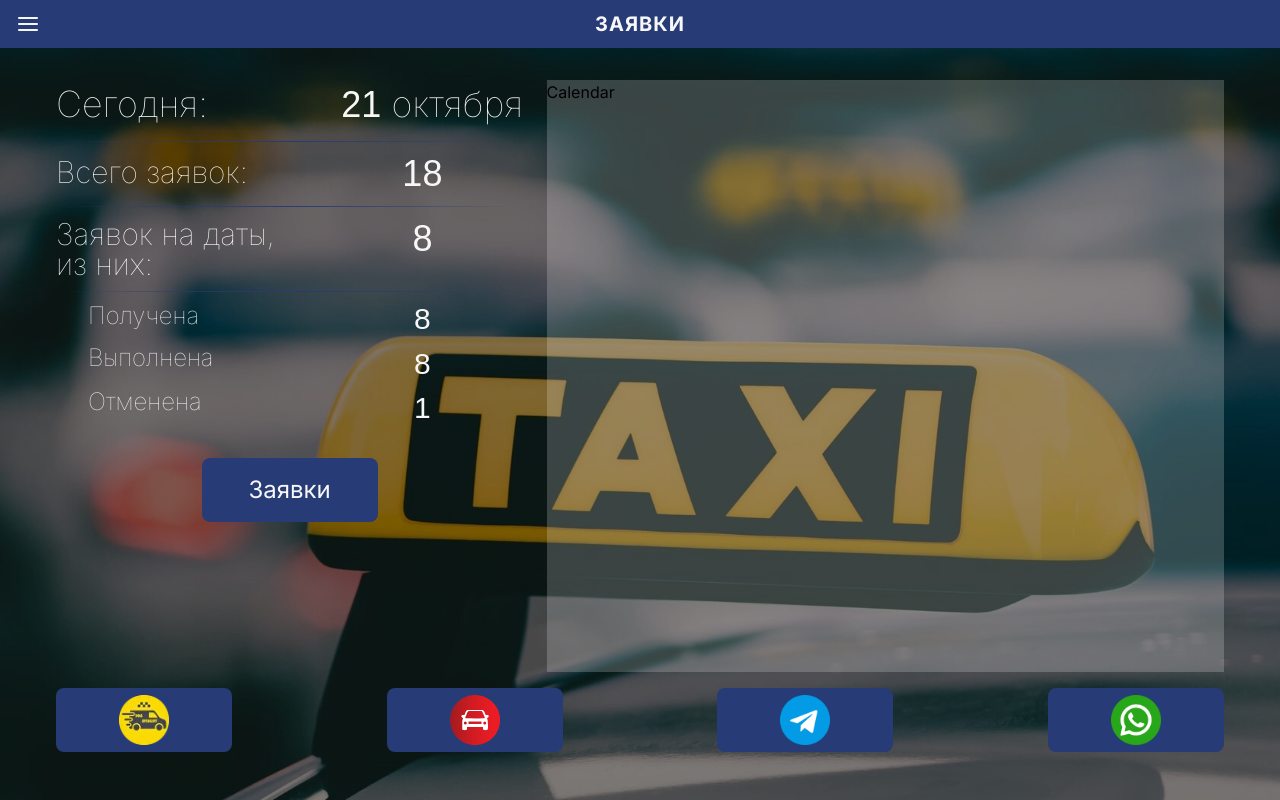
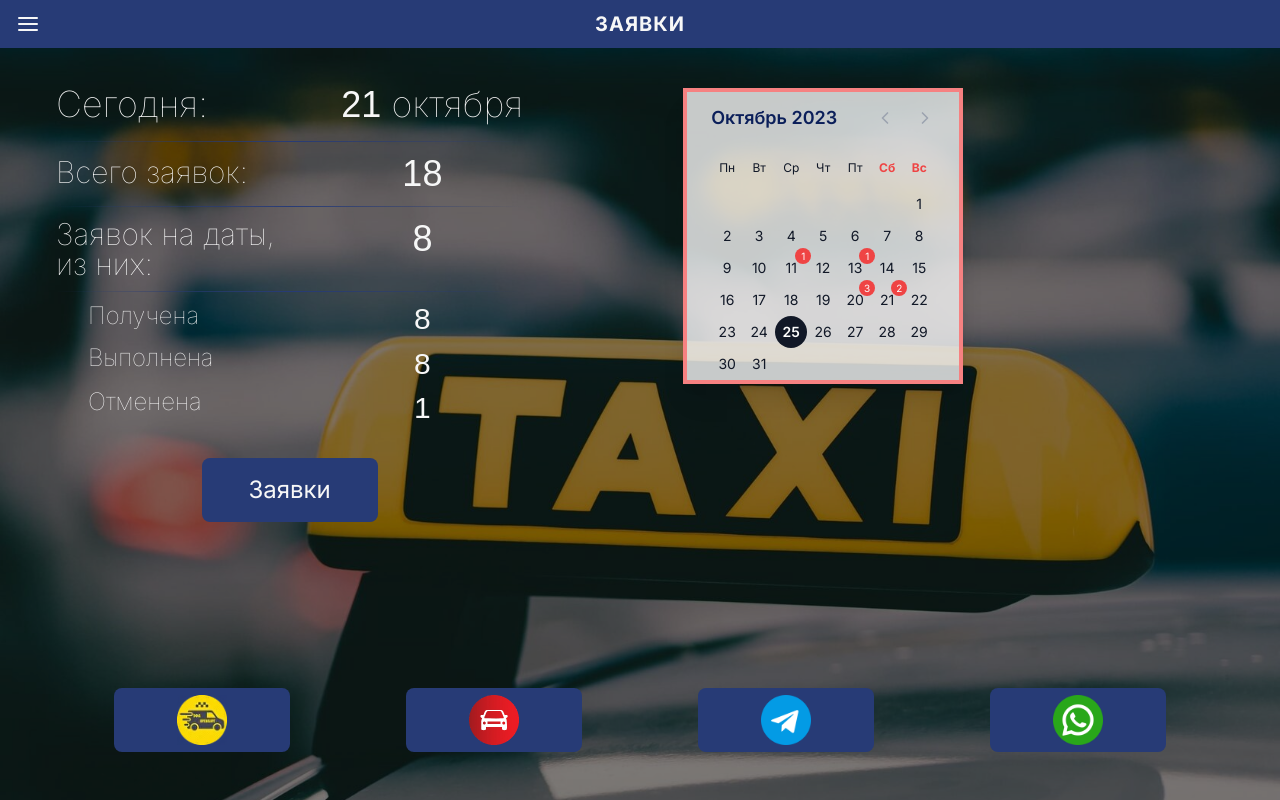
Before and after one commit to RVKPYATI/app_orders, a Next.js app: page / in a window 1280 px wide. Built offline with nearby package versions, Linux system fonts and the light colour scheme; a web font is replaced by a local one; what @designbycode/tailwindcss-text-shadow would draw is missing.

Commit message:
add Calendar+ adaptive md

```diff
--- a/src/app/globals.css
+++ b/src/app/globals.css
@@ -21,7 +21,7 @@
     @apply fixed flex h-12 w-full items-center justify-center bg-primary text-baseColor;
   }
 
-  .app__title {
+  .navbar__title {
   @apply w-full text-center text-xl font-bold leading-none tracking-wider;
   }
 
--- a/src/app/page.js
+++ b/src/app/page.js
@@ -5,7 +5,7 @@ import { Stata } from "@/components/Stata/Stata";
 export default function Home() {
   return (
     <main className="mx-auto h-screen max-w-[1200px] items-start justify-center px-4 pt-12">
-      <div className="mb-4 flex h-[78vh] w-full justify-between gap-4 pt-8">
+      <div className="mb-4 flex h-[78vh] w-full justify-start gap-40 pt-8">
         <Stata />
         <Calendar />
       </div>
--- a/src/components/BtnGroup/BtnGroup.jsx
+++ b/src/components/BtnGroup/BtnGroup.jsx
@@ -11,7 +11,7 @@ export function BtnGroup() {
   ];
 
   return (
-    <div className="btn_group flex w-full items-center justify-between bg-baseColor/0">
+    <div className="btn_group flex w-full items-center justify-around bg-baseColor/0">
       {buttons.map(btn => (
         <BtnComponent
           btn={btn}
--- a/src/components/Calendar/Calendar.jsx
+++ b/src/components/Calendar/Calendar.jsx
@@ -1,7 +1,240 @@
+"use client";
+
+import {
+  add,
+  eachDayOfInterval,
+  endOfMonth,
+  format,
+  getDay,
+  isEqual,
+  isSameDay,
+  isSameMonth,
+  isToday,
+  parse,
+  parseISO,
+  startOfToday,
+} from "date-fns";
+import { ru } from "date-fns/locale";
+import { ChevronLeft, ChevronRight } from "lucide-react";
+import { useState } from "react";
+
+const clients = [
+  {
+    id: 1,
+    name: "Ольга Петрова",
+    imageUrl:
+      "https://images.unsplash.com/photo-1494790108377-be9c29b29330?ixlib=rb-1.2.1&ixid=eyJhcHBfaWQiOjEyMDd9&auto=format&fit=facearea&facepad=2&w=256&h=256&q=80",
+    date: "2023-10-11T13:00",
+    direction: "Оренбург-Уфа",
+  },
+  {
+    id: 2,
+    name: "Семенов Семен",
+    imageUrl:
+      "https://images.unsplash.com/photo-1519244703995-f4e0f30006d5?ixlib=rb-1.2.1&ixid=eyJhcHBfaWQiOjEyMDd9&auto=format&fit=facearea&facepad=2&w=256&h=256&q=80",
+    date: "2023-10-20T09:00",
+    direction: "Оренбург-Уфа",
+  },
+  {
+    id: 3,
+    name: "Андреев Андрей",
+    imageUrl:
+      "https://images.unsplash.com/photo-1506794778202-cad84cf45f1d?ixlib=rb-1.2.1&ixid=eyJhcHBfaWQiOjEyMDd9&auto=format&fit=facearea&facepad=2&w=256&h=256&q=80",
+    date: "2023-10-20T17:00",
+    direction: "Уфа-Оренбург",
+  },
+  {
+    id: 4,
+    name: "Ольга Петрова",
+    imageUrl:
+      "https://images.unsplash.com/photo-1494790108377-be9c29b29330?ixlib=rb-1.2.1&ixid=eyJhcHBfaWQiOjEyMDd9&auto.format&fit=facearea&facepad=2&w=256&h=256&q=80",
+    date: "2023-10-20T13:00",
+    direction: "Уфа-Оренбург",
+  },
+  {
+    id: 5,
+    name: "Семенов Семен",
+    imageUrl:
+      "https://images.unsplash.com/photo-1519244703995-f4e0f30006d5?ixlib=rb-1.2.1&ixid=eyJhcHBfaWQiOjEyMDd9&auto=format&fit=facearea&facepad=2&w=256&h=256&q=80",
+    date: "2023-10-13T14:00",
+    direction: "Уфа-Оренбург",
+  },
+  {
+    id: 6,
+    name: "Ольга Петрова",
+    imageUrl:
+      "https://images.unsplash.com/photo-1494790108377-be9c29b29330?ixlib=rb-1.2.1&ixid=eyJhcHBfaWQiOjEyMDd9&auto.format&fit=facearea&facepad=2&w=256&h=256&q=80",
+    date: "2023-10-21T13:00",
+    direction: "Оренбург-Уфа",
+  },
+  {
+    id: 7,
+    name: "Семенов Семен",
+    imageUrl:
+      "https://images.unsplash.com/photo-1519244703995-f4e0f30006d5?ixlib=rb-1.2.1&ixid=eyJhcHBfaWQiOjEyMDd9&auto.format&fit=facearea&facepad=2&w=256&h=256&q=80",
+    date: "2023-10-21T14:00",
+    direction: "Оренбург-Уфа",
+  },
+];
+
+const localize = {
+  января: "Январь",
+  февраля: "Февраль",
+  марта: "Март",
+  апреля: "Апрель",
+  мая: "Май",
+  июня: "Июнь",
+  июля: "Июль",
+  августа: "Август",
+  сентября: "Сентябрь",
+  октября: "Октябрь",
+  ноября: "Ноябрь",
+  декабря: "Декабрь",
+};
+
+function classNames(...classes) {
+  return classes.filter(Boolean).join(" ");
+}
+
 export function Calendar() {
+  const today = startOfToday();
+  const [selectedDay, setSelectedDay] = useState(today);
+  const [currentMonth, setCurrentMonth] = useState(
+    format(today, "MMM-yyyy", { locale: ru }),
+  );
+  const firstDayCurrentMonth = parse(currentMonth, "MMM-yyyy", new Date(), {
+    locale: ru,
+  });
+
+  const days = eachDayOfInterval({
+    start: firstDayCurrentMonth,
+    end: endOfMonth(firstDayCurrentMonth),
+  });
+
+  function previousMonth() {
+    const firstDayNextMonth = add(firstDayCurrentMonth, { months: -1 });
+    setCurrentMonth(format(firstDayNextMonth, "MMM-yyyy", { locale: ru }));
+  }
+
+  function nextMonth() {
+    const firstDayNextMonth = add(firstDayCurrentMonth, { months: 1 });
+    setCurrentMonth(format(firstDayNextMonth, "MMM-yyyy", { locale: ru }));
+  }
+
+  // const selectedDayClients = clients.filter(client =>
+  //   isSameDay(parseISO(client.date), selectedDay),
+  // );
+
+  function countTripsForDate(date) {
+    return clients.filter(client => client.date.split("T")[0] === date).length;
+  }
+
+  const currentMonthOnly = format(firstDayCurrentMonth, "MMMM", { locale: ru });
+
+  const colStartClasses = [
+    "col-start-7",
+    "col-start-1",
+    "col-start-2",
+    "col-start-3",
+    "col-start-4",
+    "col-start-5",
+    "col-start-6",
+  ];
+
   return (
-    <div className="calendar max-h-full w-[58%] shrink-0 bg-baseColor/20">
-      Calendar
+    <div className="pt-2">
+      <div className="mx-auto max-w-md bg-baseColor/80 border-4 border-badgeLight px-4 shadow-xl sm:px-7 md:max-w-4xl md:px-6">
+        <div className="">
+          <div className="flex items-center pt-3">
+            <h2 className="flex-auto text-lg font-semibold text-primaryHover">
+              {format(firstDayCurrentMonth, "MMMM yyyy", {
+                locale: ru,
+              }).replace(currentMonthOnly, localize[currentMonthOnly])}
+            </h2>
+            <button
+              type="button"
+              onClick={previousMonth}
+              className="-my-1.5 flex flex-none items-center justify-center p-1.5 text-gray-400 hover:text-gray-500"
+            >
+              <span className="sr-only">Previous month</span>
+              <ChevronLeft
+                className="h-5 w-5"
+                aria-hidden="true"
+              />
+            </button>
+            <button
+              onClick={nextMonth}
+              type="button"
+              className="-my-1.5 -mr-1.5 ml-2 flex flex-none items-center justify-center p-1.5 text-gray-400 hover:text-gray-500"
+            >
+              <span className="sr-only">Next month</span>
+              <ChevronRight
+                className="h-5 w-5"
+                aria-hidden="true"
+              />
+            </button>
+          </div>
+          <div className="mt-6 grid grid-cols-7 text-center text-xs leading-6 text-gray-900">
+            <div>Пн</div>
+            <div>Вт</div>
+            <div>Ср</div>
+            <div>Чт</div>
+            <div>Пт</div>
+            <div className="font-bold text-red-500">Сб</div>
+            <div className="font-bold text-red-500">Вс</div>
+          </div>
+          <div className="mt-2 grid grid-cols-7 text-sm">
+            {days.map((day, dayIdx) => (
+              <div
+                key={day.toString()}
+                className={classNames(
+                  dayIdx === 0 && colStartClasses[getDay(day)],
+                  "relative",
+                )}
+              >
+                <button
+                  type="button"
+                  onClick={() => setSelectedDay(day)}
+                  className={classNames(
+                    isEqual(day, selectedDay) && "text-white",
+                    !isEqual(day, selectedDay) &&
+                      isToday(day) &&
+                      "font-extrabold text-red-500 underline",
+                    !isEqual(day, selectedDay) &&
+                      !isToday(day) &&
+                      isSameMonth(day, firstDayCurrentMonth) &&
+                      "text-gray-900",
+                    !isEqual(day, selectedDay) &&
+                      !isToday(day) &&
+                      !isSameMonth(day, firstDayCurrentMonth) &&
+                      "text-gray-400",
+                    isEqual(day, selectedDay) && isToday(day) && "bg-gray-900",
+                    isEqual(day, selectedDay) && !isToday(day) && "bg-gray-900",
+                    !isEqual(day, selectedDay) && "hover:bg-gray-200",
+                    (isEqual(day, selectedDay) || isToday(day)) &&
+                      "font-semibold",
+                    "mx-auto flex h-8 w-8 items-center justify-center rounded-full",
+                  )}
+                >
+                  <time dateTime={format(day, "yyyy-MM-dd")}>
+                    {format(day, "d")}
+                  </time>
+                </button>
+
+                <div className="absolute -right-1 -top-1 mx-auto">
+                  {clients.some(client =>
+                    isSameDay(parseISO(client.date), day),
+                  ) && (
+                    <div className="flex h-4 w-4 items-center justify-center rounded-full bg-red-500 text-[10px] leading-none text-white">
+                      {countTripsForDate(format(day, "yyyy-MM-dd"))}
+                    </div>
+                  )}
+                </div>
+              </div>
+            ))}
+          </div>
+        </div>
+      </div>
     </div>
   );
 }
--- a/src/components/Navbar/Navbar.jsx
+++ b/src/components/Navbar/Navbar.jsx
@@ -4,7 +4,7 @@ export function Navbar() {
   return (
     <nav className="navbar">
       <Menu />
-      <h1 className="app__title">ЗАЯВКИ</h1>
+      <h1 className="navbar__title">ЗАЯВКИ</h1>
     </nav>
   );
 }
```
